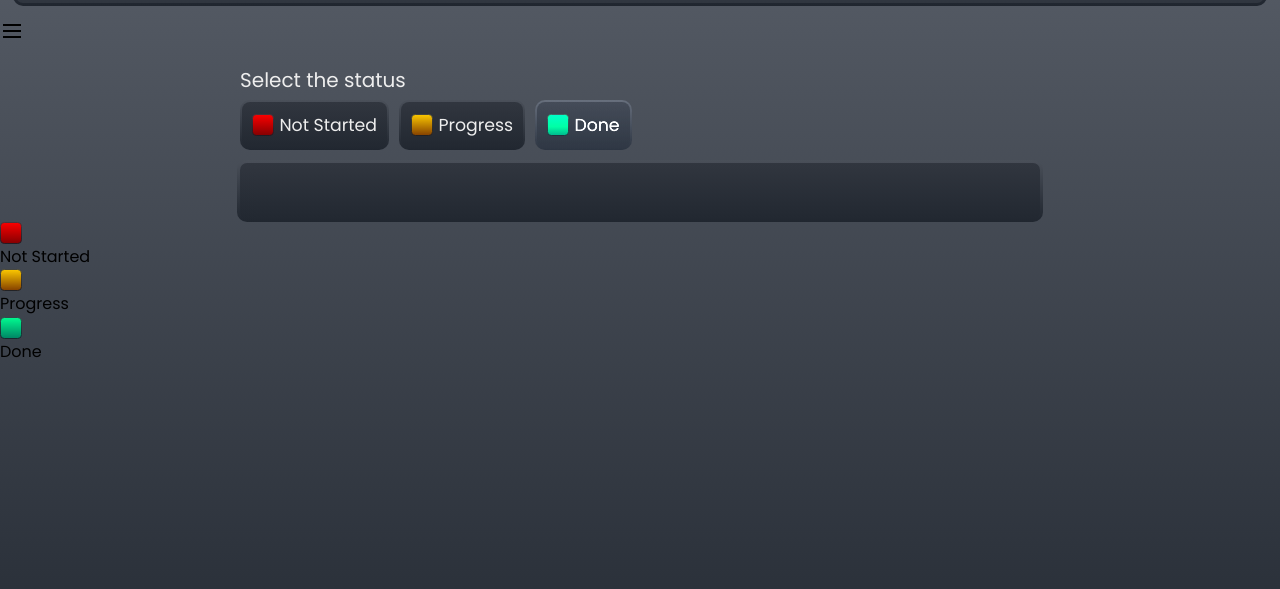
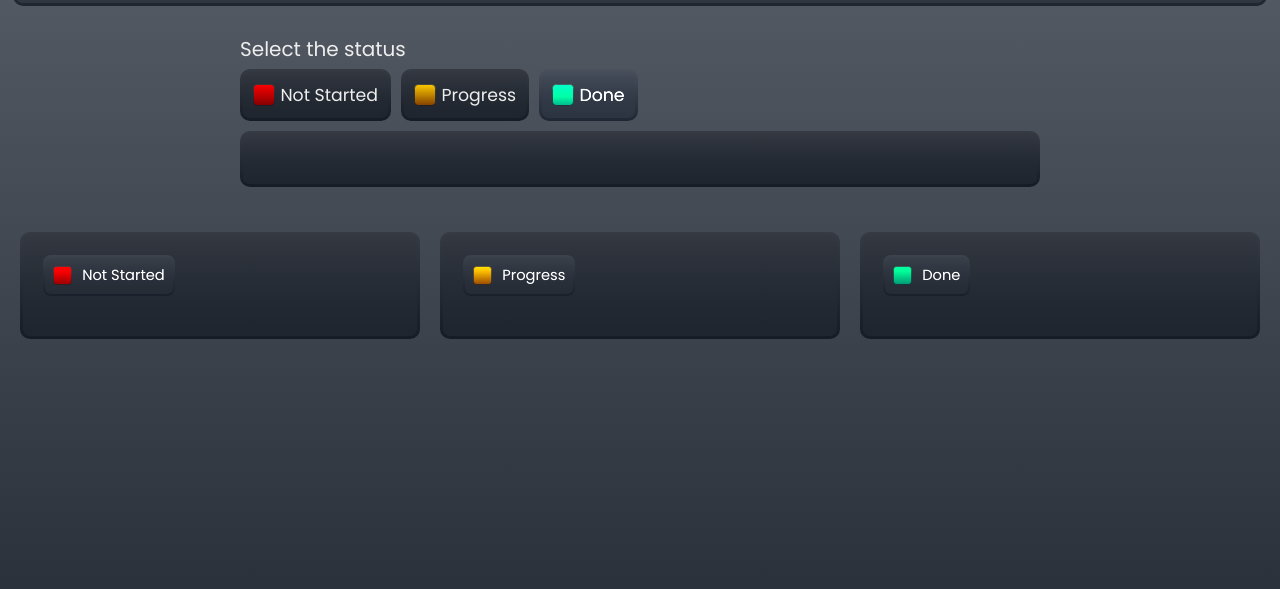
Before and after one commit to normalycreate/TaskFlow, a plain HTML site: page index.html in a window 1280 px wide. Shown: the part 83-672 px from the top of the page. Drawn offline with Linux system fonts and the light colour scheme.

Commit message:
Improving Board Interfaces

```diff
--- a/style.css
+++ b/style.css
@@ -1,5 +1,10 @@
 /*Font API*/
 @import url('https://fonts.googleapis.com/css2?family=Lato:ital,wght@0,100;0,300;0,400;0,700;0,900;1,100;1,300;1,400;1,700;1,900&family=Poppins:ital,wght@0,100;0,200;0,300;0,400;0,500;0,600;0,700;0,800;0,900;1,100;1,200;1,300;1,400;1,500;1,600;1,700;1,800;1,900&family=Roboto+Mono:ital,wght@0,100..700;1,100..700&display=swap');
+
+/*Icon Sources*/
+.notStartedColor { background-image: url(icon/notStarted.svg);}
+.progressColor { background-image: url(icon/progres.svg);}
+.doneColor { background-image: url(icon/done.svg);}
 
 /*Color Pallete For Theme*/
 :root {
@@ -34,6 +39,7 @@
     list-style: none;
     margin: 0;
     font-family: 'Poppins', system-ui, -apple-system, BlinkMacSystemFont, 'Segoe UI', Roboto, Oxygen, Ubuntu, Cantarell, 'Open Sans', 'Helvetica Neue', sans-serif;
+    box-sizing: border-box;
 }
 body {
     background-image: repeating-linear-gradient(to top, var(--background-Gradient-1), var(--background-Gradient-2)); /*Will be using gradient colour*/
@@ -101,7 +107,9 @@ body {
 .flowColor {
     color: var(--emphasizes-Font);
 }
-
+.hamburgerNavbar {
+    display: none;
+}
 /*Written Bar*/
 .writeBar {
     display: flex;
@@ -121,13 +129,13 @@ body {
     background:
         linear-gradient(
             to top,
-            color-mix(in srgb, var(--navbar-Gradient-1) 100%, var(--created-Scheduler-Gradient-2)),
-            color-mix(in srgb, var(--navbar-Gradient-2) 100%, var(--created-Scheduler-Gradient-2))
+            color-mix(in srgb, var(--navbar-Gradient-1) 75%, transparent),
+            color-mix(in srgb, var(--navbar-Gradient-2) 25%, transparent)
         ) padding-box,
         linear-gradient(
             to top,
-            color-mix(in srgb, var(--stroke-Gradient-1) 85%, var(--background-Gradient-2)),
-            color-mix(in srgb, var(--stroke-Gradient-2) 40%, var(--background-Gradient-2))
+            color-mix(in srgb, var(--stroke-Gradient-1) 100%, transparent),
+            color-mix(in srgb, var(--stroke-Gradient-2) 100%, transparent)
         ) border-box;
     border: 3px solid transparent;
     color: var(--font);
@@ -149,21 +157,19 @@ body {
     margin-bottom: 10px;
 }
 .statusSelector label {
-    background-color: var(--created-Scheduler-Gradient-2);
-    border: 2px solid transparent;
+    border: 3px solid transparent;
     border-radius: 10px;
     background:
         linear-gradient(
             to top,
-            color-mix(in srgb, var(--navbar-Gradient-1) 100%, var(--created-Scheduler-Gradient-2)),
-            color-mix(in srgb, var(--navbar-Gradient-2) 100%, var(--created-Scheduler-Gradient-2))
+            color-mix(in srgb, var(--navbar-Gradient-1) 75%, transparent),
+            color-mix(in srgb, var(--navbar-Gradient-2) 25%, transparent)
         ) padding-box,
         linear-gradient(
             to top,
-            color-mix(in srgb, var(--stroke-Gradient-1) 85%, var(--background-Gradient-2)),
-            color-mix(in srgb, var(--stroke-Gradient-2) 40%, var(--background-Gradient-2))
+            color-mix(in srgb, var(--stroke-Gradient-1) 100%, transparent),
+            color-mix(in srgb, var(--stroke-Gradient-2) 100%, transparent)
         ) border-box;
-
     padding: 10px;
     display: inline-flex;
     align-items: center;
@@ -180,9 +186,6 @@ body {
     background-position: center;
     display: block;
 }
-.notStartedColor { background-image: url(icon/notStarted.svg);}
-.progressColor { background-image: url(icon/progres.svg);}
-.doneColor { background-image: url(icon/done.svg);}
 
 input[type="radio"] {
     -webkit-appearance: none;
@@ -199,7 +202,92 @@ input#radioNotStarted:checked + label, input#radioProgress:checked + label, inpu
     transition: 0.2s ease-in-out;
 }
 /*Task Container*/
-.taskContainer {
+.mainBoard {
+    margin-top: 25px;
     display: flex;
-    flex-direction: row;
+    justify-content: center;
+    gap: 20px;
+    width: 100%;
+    padding: 20px;
+    box-sizing: border-box;
 }
+.board {
+    display: flex;
+    flex-direction: column;
+    flex: 1;
+    max-width: 20.8vw;
+    max-width: 60vh;
+    border-radius: 10px;
+    border: 3px solid transparent;
+    padding: 20px;
+    background:
+        linear-gradient(
+            to top,
+            color-mix(in srgb, var(--created-Scheduler-Gradient-1) 75%, transparent),
+            color-mix(in srgb, var(--created-Scheduler-Gradient-2) 40%, transparent)
+        ) padding-box,
+        linear-gradient(
+            to top,
+            color-mix(in srgb, var(--stroke-Gradient-1) 100%, transparent),
+            color-mix(in srgb, var(--stroke-Gradient-2) 100%, transparent)
+        ) border-box;
+}
+.boardColumn {
+    margin-bottom: 20px;
+}
+.statusBoard {
+    display: inline-flex;
+    align-items: center;
+    gap: 10px;
+    padding: 8px 8px;
+    border-radius: 8px;
+    color: var(--font);
+    font-size: 11pt;
+    border: 2px solid transparent;
+    background:
+        linear-gradient(
+            to top,
+            color-mix(in srgb, var(--navbar-Gradient-1) 75%, transparent),
+            color-mix(in srgb, var(--navbar-Gradient-2) 40%, transparent)
+        ) padding-box,
+        linear-gradient(
+            to top,
+            color-mix(in srgb, var(--stroke-Gradient-1) 100%, transparent),
+            color-mix(in srgb, var(--stroke-Gradient-2) 100%, transparent)
+        ) border-box;
+    filter: brightness(115%);
+}
+.statusIcon {
+    width: 1.2rem;
+    height: 1.2rem;
+    display: block;
+    flex-shrink: 0;
+    background-size: contain;
+    background-repeat: no-repeat;
+    background-position: center;
+}
+.taskList {
+    display: flex;
+    flex-direction: column;
+    gap: 10px;
+    flex-grow: 1;
+    padding-bottom: 20px;
+}
+.taskCard {
+    background:
+        linear-gradient(
+            to top,
+            color-mix(in srgb, var(--navbar-Gradient-1) 75%, transparent),
+            color-mix(in srgb, var(--navbar-Gradient-2) 40%, transparent)
+        ) padding-box,
+        linear-gradient(
+            to top,
+            color-mix(in srgb, var(--stroke-Gradient-1) 75%, transparent),
+            color-mix(in srgb, var(--stroke-Gradient-2) 40%, transparent)
+        ) border-box;
+    filter: brightness(115%);
+    padding: 15px;
+    border-radius: 8px;
+    color: var(--font);
+    cursor: grab;
+}
```
